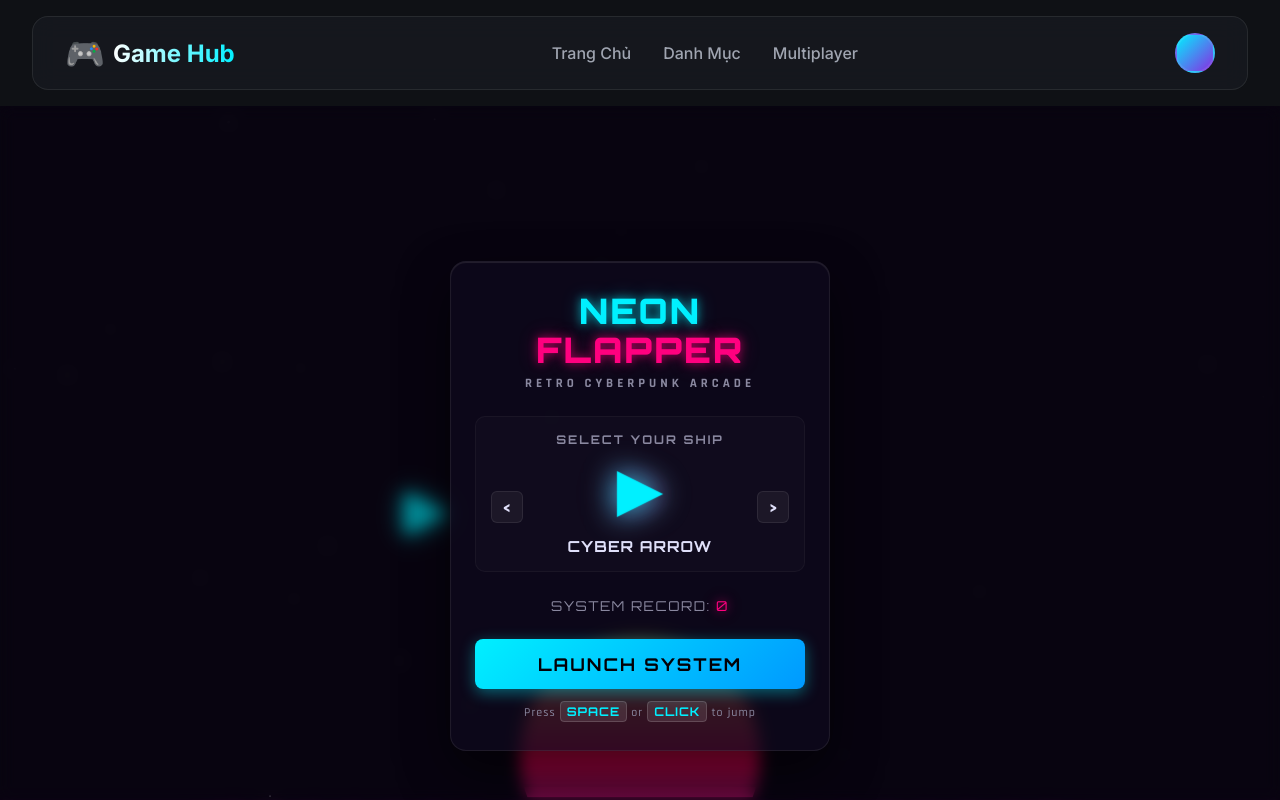
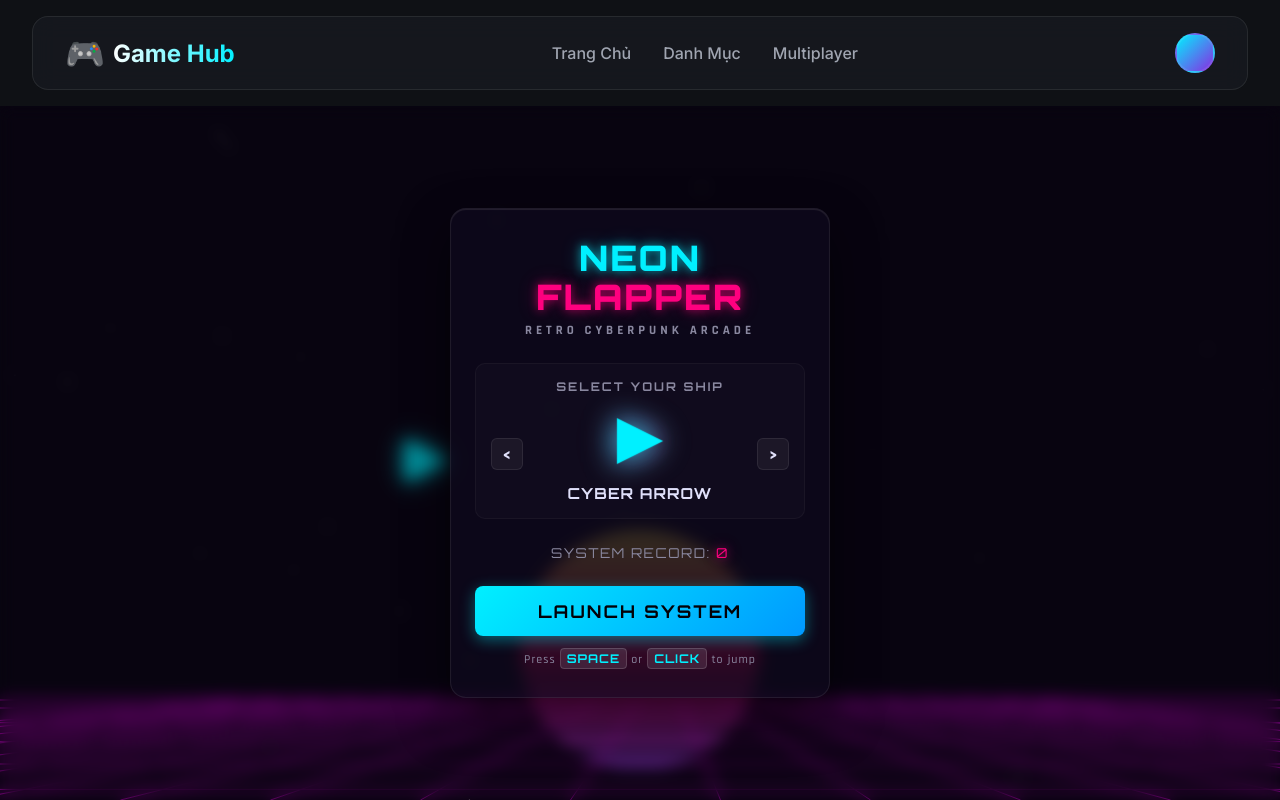
Before and after one commit to Kdz198/Game-Hub, a Next.js app: page /games/flappy-bird in a window 1280 px wide. Built offline with nearby package versions, Linux system fonts and the light colour scheme.

Commit message:
fix(flappy-bird): Remove 100vw/vh to fix scrollbar overflow in layout

```diff
--- a/src/components/game-wrapper/GameCanvas.module.css
+++ b/src/components/game-wrapper/GameCanvas.module.css
@@ -22,8 +22,8 @@
     --glow-green: 0 0 10px rgba(57, 255, 20, 0.6), 0 0 20px rgba(57, 255, 20, 0.3);
 
     position: relative;
-    width: 100vw;
-    height: 100vh;
+    width: 100%;
+    flex: 1;
     display: flex;
     justify-content: center;
     align-items: center;
@@ -45,8 +45,8 @@
 
 .gameContainer {
     position: relative;
-    width: 100vw;
-    height: 100vh;
+    width: 100%;
+    height: 100%;
     background-color: var(--bg-dark);
     overflow: hidden;
     display: flex;
```
